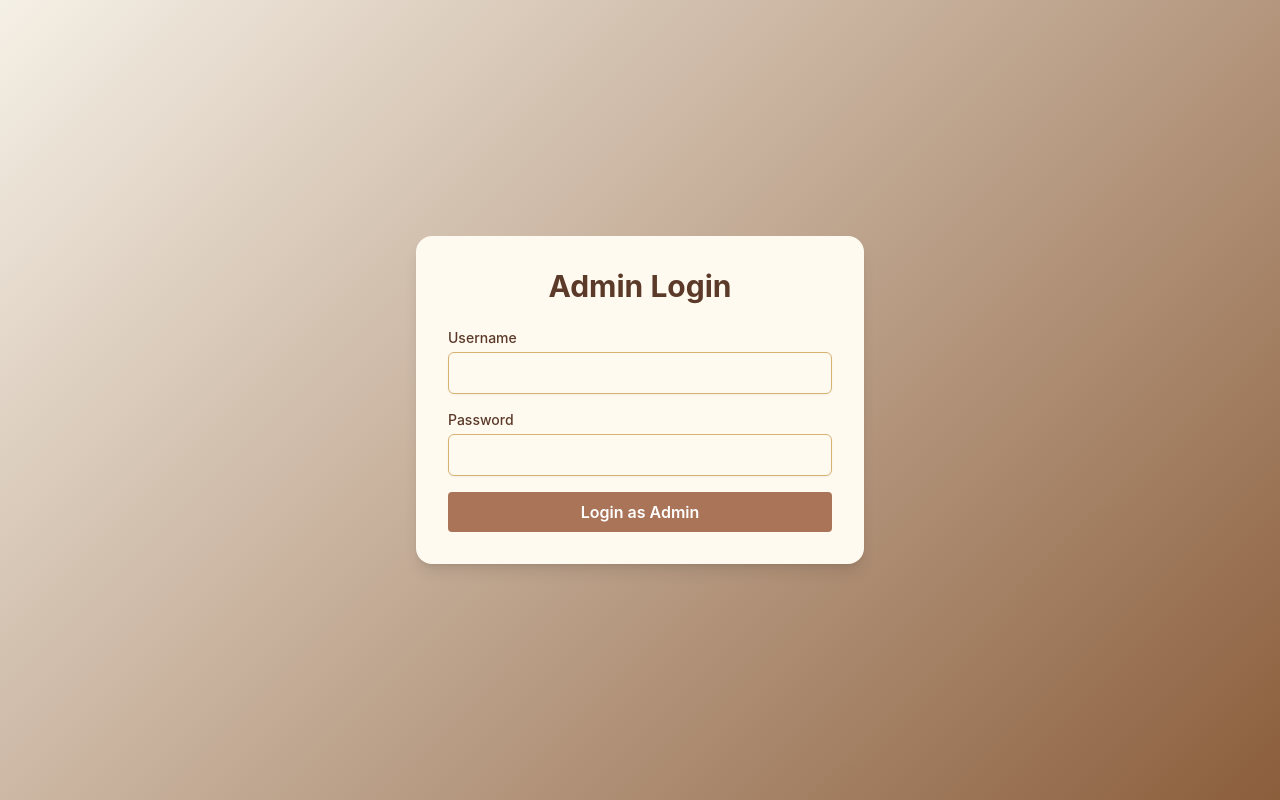
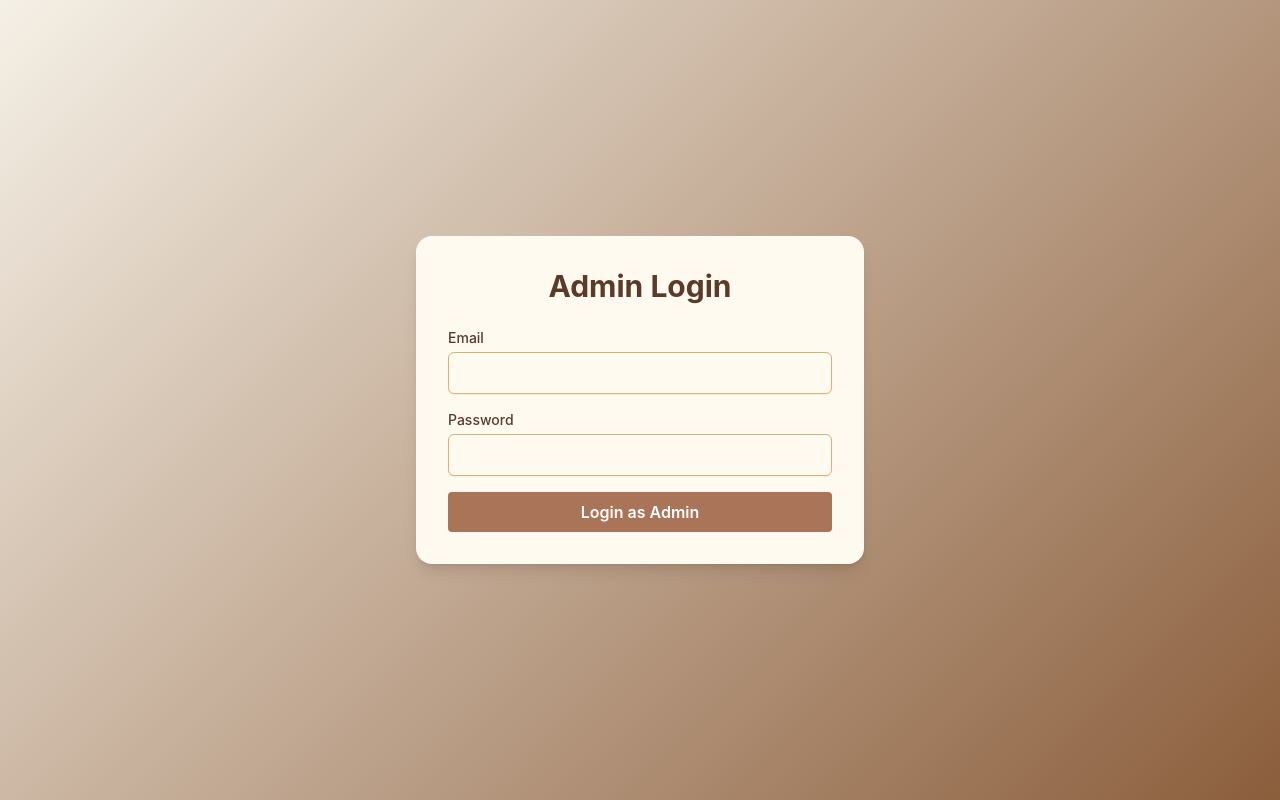
Before and after one commit to Manal137/frontend, a React (Create React App) app: page /admin-login in a window 1280 px wide. Built offline with nearby package versions, Linux system fonts and the light colour scheme; no server answers.

Commit message:
frontend

```diff
--- a/src/pages/AdminLoginPage.js
+++ b/src/pages/AdminLoginPage.js
@@ -1,24 +1,120 @@
+
+// import React, { useState } from 'react';
+// import { useNavigate } from 'react-router-dom';
+
+// const AdminLoginPage = () => {
+//   const [username, setUsername] = useState('');
+//   const [pass, setPass] = useState('');
+//   const [error, setError] = useState('');
+//   const navigate = useNavigate();
+
+//   const API_BASE = process.env.REACT_APP_API_BASE_URL;
+
+//   const handleAdminLogin = async (e) => {
+//     e.preventDefault();
+//     setError('');
+
+//     try {
+//       const res = await fetch(`${API_BASE}/admin/login`, {
+//         method: 'POST',
+//         headers: { 'Content-Type': 'application/json' },
+//         body: JSON.stringify({ username, password: pass }),
+//       });
+
+//       const data = await res.json();
+
+//       if (res.ok && data.token && data.admin) {
+//         localStorage.setItem('adminToken', data.token);
+//         localStorage.setItem('admin', JSON.stringify(data.admin));
+//         navigate('/admin');
+//       } else {
+//         setError(data.error || 'Login failed');
+//       }
+//     } catch (err) {
+//       setError('Server error. Please try again.');
+//     }
+//   };
+
+//   return (
+//     <div className="min-h-screen flex items-center justify-center px-4"
+//          style={{ background: 'linear-gradient(135deg, #f5f0e6, #8b5e3c)' }}>
+//       <div className="w-full max-w-md rounded-2xl shadow-lg p-8"
+//            style={{ backgroundColor: '#fffaf0' }}>
+//         <h2 className="text-3xl font-bold text-center mb-6" style={{ color: '#5b3a29' }}>
+//           Admin Login
+//         </h2>
+//         {error && (
+//           <p className="text-center mb-4" style={{ color: '#b45309' }}>
+//             {error}
+//           </p>
+//         )}
+//         <form onSubmit={handleAdminLogin} className="space-y-4">
+//           <div>
+//             <label htmlFor="username" className="block text-sm font-medium mb-1" style={{ color: '#5b3a29' }}>
+//               Username
+//             </label>
+//             <input type="text" id="username" required value={username}
+//                    onChange={(e) => setUsername(e.target.value)}
+//                    className="mt-1 block w-full px-4 py-2 rounded-md shadow-sm border"
+//                    style={{
+//                      borderColor: '#d6b370',
+//                      backgroundColor: '#fffaf0',
+//                      color: '#5b3a29',
+//                    }} />
+//           </div>
+//           <div>
+//             <label htmlFor="password" className="block text-sm font-medium mb-1" style={{ color: '#5b3a29' }}>
+//               Password
+//             </label>
+//             <input type="password" id="password" required value={pass}
+//                    onChange={(e) => setPass(e.target.value)}
+//                    className="mt-1 block w-full px-4 py-2 rounded-md shadow-sm border"
+//                    style={{
+//                      borderColor: '#d6b370',
+//                      backgroundColor: '#fffaf0',
+//                      color: '#5b3a29',
+//                    }} />
+//           </div>
+//           <button type="submit"
+//                   className="w-full py-2 rounded transition"
+//                   style={{
+//                     backgroundColor: '#a97458',
+//                     color: 'white',
+//                     fontWeight: '600',
+//                   }}
+//                   onMouseOver={(e) => e.currentTarget.style.backgroundColor = '#8b5e3c'}
+//                   onMouseOut={(e) => e.currentTarget.style.backgroundColor = '#a97458'}>
+//             Login as Admin
+//           </button>
+//         </form>
+//       </div>
+//     </div>
+//   );
+// };
+
+// export default AdminLoginPage;
+
+
+
 
 import React, { useState } from 'react';
 import { useNavigate } from 'react-router-dom';
 
 const AdminLoginPage = () => {
-  const [username, setUsername] = useState('');
+  const [email, setEmail] = useState('');
   const [pass, setPass] = useState('');
   const [error, setError] = useState('');
   const navigate = useNavigate();
-
-  const API_BASE = process.env.REACT_APP_API_BASE_URL;
 
   const handleAdminLogin = async (e) => {
     e.preventDefault();
     setError('');
 
     try {
-      const res = await fetch(`${API_BASE}/admin/login`, {
+      const res = await fetch('http://localhost:5000/api/auth/admin/login', {
         method: 'POST',
         headers: { 'Content-Type': 'application/json' },
-        body: JSON.stringify({ username, password: pass }),
+        body: JSON.stringify({ email, password: pass }), // ✅ using email
       });
 
       const data = await res.json();
@@ -36,11 +132,18 @@ const AdminLoginPage = () => {
   };
 
   return (
-    <div className="min-h-screen flex items-center justify-center px-4"
-         style={{ background: 'linear-gradient(135deg, #f5f0e6, #8b5e3c)' }}>
-      <div className="w-full max-w-md rounded-2xl shadow-lg p-8"
-           style={{ backgroundColor: '#fffaf0' }}>
-        <h2 className="text-3xl font-bold text-center mb-6" style={{ color: '#5b3a29' }}>
+    <div
+      className="min-h-screen flex items-center justify-center px-4"
+      style={{ background: 'linear-gradient(135deg, #f5f0e6, #8b5e3c)' }}
+    >
+      <div
+        className="w-full max-w-md rounded-2xl shadow-lg p-8"
+        style={{ backgroundColor: '#fffaf0' }}
+      >
+        <h2
+          className="text-3xl font-bold text-center mb-6"
+          style={{ color: '#5b3a29' }}
+        >
           Admin Login
         </h2>
         {error && (
@@ -50,40 +153,64 @@ const AdminLoginPage = () => {
         )}
         <form onSubmit={handleAdminLogin} className="space-y-4">
           <div>
-            <label htmlFor="username" className="block text-sm font-medium mb-1" style={{ color: '#5b3a29' }}>
-              Username
+            <label
+              htmlFor="email"
+              className="block text-sm font-medium mb-1"
+              style={{ color: '#5b3a29' }}
+            >
+              Email
             </label>
-            <input type="text" id="username" required value={username}
-                   onChange={(e) => setUsername(e.target.value)}
-                   className="mt-1 block w-full px-4 py-2 rounded-md shadow-sm border"
+            <input
+              type="email"
+              id="email"
+              required
+              value={email}
+              onChange={(e) => setEmail(e.target.value)}
+              className="mt-1 block w-full px-4 py-2 rounded-md shadow-sm border focus:outline-none focus:ring-2 focus:ring-[#a97458] focus:border-[#a97458]"
               style={{
                 borderColor: '#d6b370',
                 backgroundColor: '#fffaf0',
                 color: '#5b3a29',
-                   }} />
+              }}
+            />
           </div>
           <div>
-            <label htmlFor="password" className="block text-sm font-medium mb-1" style={{ color: '#5b3a29' }}>
+            <label
+              htmlFor="password"
+              className="block text-sm font-medium mb-1"
+              style={{ color: '#5b3a29' }}
+            >
               Password
             </label>
-            <input type="password" id="password" required value={pass}
+            <input
+              type="password"
+              id="password"
+              required
+              value={pass}
               onChange={(e) => setPass(e.target.value)}
-                   className="mt-1 block w-full px-4 py-2 rounded-md shadow-sm border"
+              className="mt-1 block w-full px-4 py-2 rounded-md shadow-sm border focus:outline-none focus:ring-2 focus:ring-[#a97458] focus:border-[#a97458]"
               style={{
                 borderColor: '#d6b370',
                 backgroundColor: '#fffaf0',
                 color: '#5b3a29',
-                   }} />
+              }}
+            />
           </div>
-          <button type="submit"
+          <button
+            type="submit"
             className="w-full py-2 rounded transition"
             style={{
               backgroundColor: '#a97458',
               color: 'white',
               fontWeight: '600',
             }}
-                  onMouseOver={(e) => e.currentTarget.style.backgroundColor = '#8b5e3c'}
-                  onMouseOut={(e) => e.currentTarget.style.backgroundColor = '#a97458'}>
+            onMouseOver={(e) =>
+              (e.currentTarget.style.backgroundColor = '#8b5e3c')
+            }
+            onMouseOut={(e) =>
+              (e.currentTarget.style.backgroundColor = '#a97458')
+            }
+          >
             Login as Admin
           </button>
         </form>
```
Lines whose indentation alone changed are shown as unchanged.
